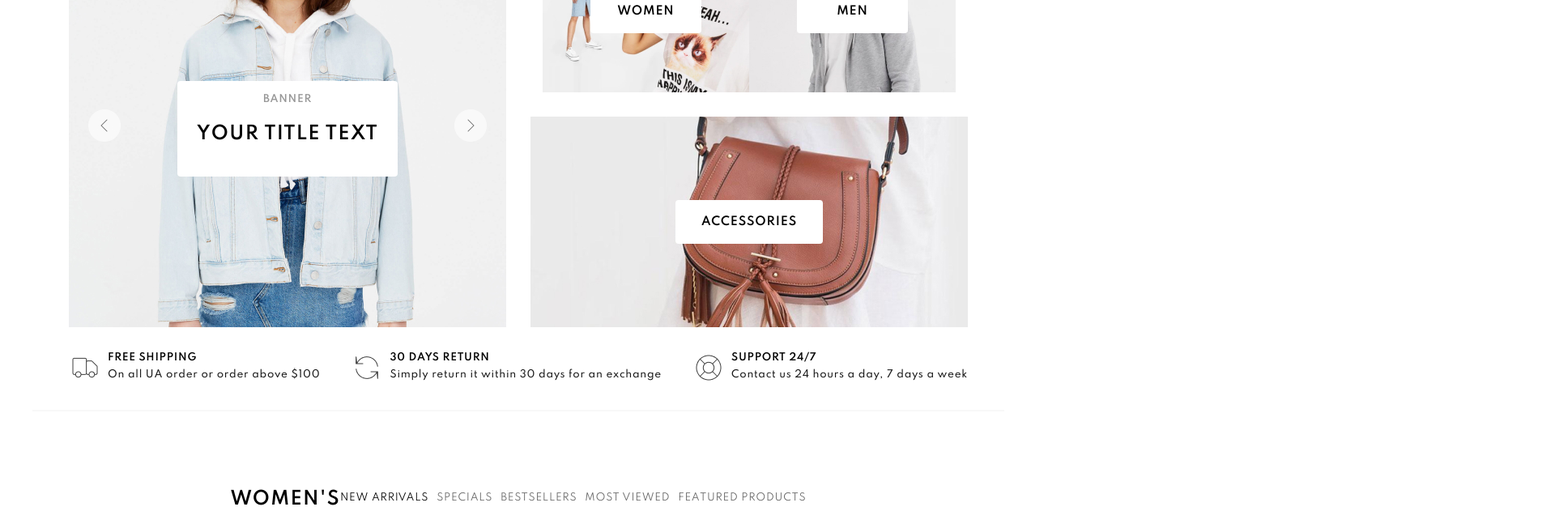
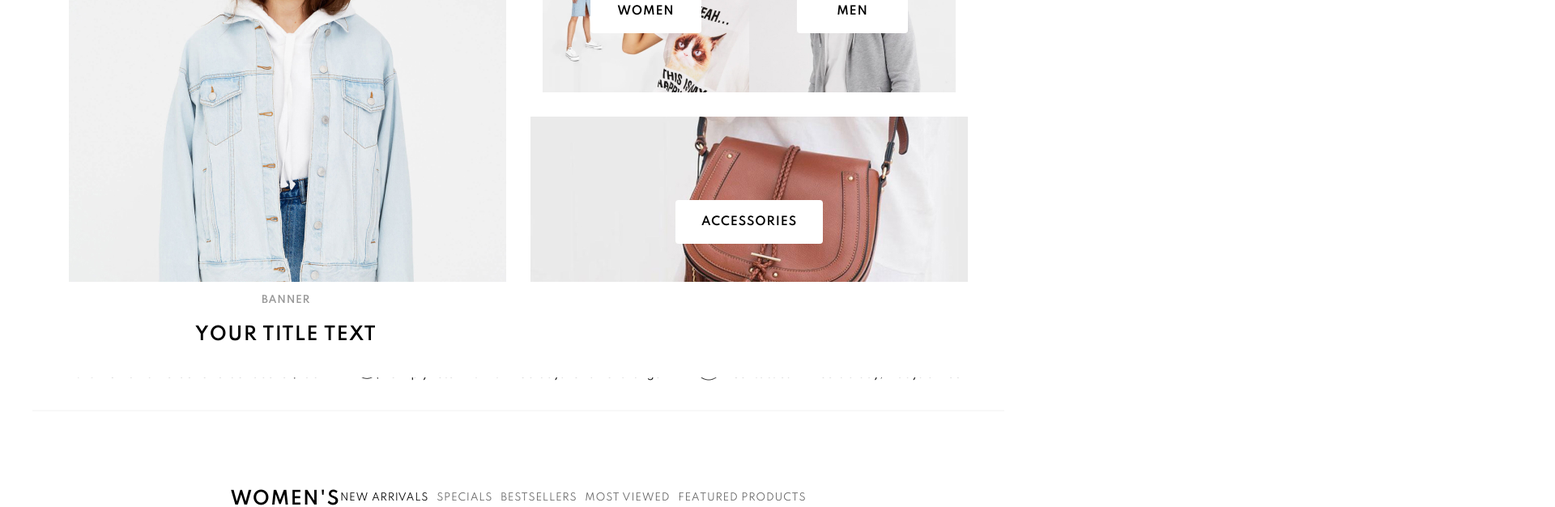
Before and after one commit to svetrima/training-shop, a React (Create React App) app: page /men in a window 1280 px wide. Shown: the part 220-846 px from the top of the page at 81% size, 1920 px wide, since content can reach past the window. Built offline with nearby package versions, Linux system fonts and the light colour scheme.

Commit message:
feat: S2 add slider code for main slider

```diff
--- a/src/Components/Slider/Slider.js
+++ b/src/Components/Slider/Slider.js
@@ -1,16 +1,49 @@
 import React from 'react';
 import './Slider.css';
+import { Swiper, SwiperSlide } from 'swiper/react';
+import { Navigation } from 'swiper';
+import 'swiper/css/navigation';
+import 'swiper/css';
+import slid from '../Header/assets/header_main.jpg';
+import '../Header/Header.css'
+
+
 
 function Slider() {
+
     return (
         <div className='slider'>
-            <div className='arrow arrow_left'>
-            </div>
-            <div className='arrow arrow_right'>
-            </div>
+            <Swiper
+                modules={[Navigation]}
+                navigation={true}
+                className="swiper" data-test-id='main-slider'>
+                <SwiperSlide className='slides'>
+                    <img src={slid} alt={slid} />
+                    <div className='main_block__banner banner'>
+                        <p>banner</p>
+                        <h2>your title text</h2>
+                    </div>
+                </SwiperSlide>
+                <SwiperSlide className='slides'>
+                    <img src={slid} alt={slid} />
+                    <div className='main_block__banner banner'>
+                        <p>banner</p>
+                        <h2>your title text</h2>
+                    </div>
+                </SwiperSlide>
+                <SwiperSlide className='slides'>
+                    <img src={slid} alt={slid} />
+                    <div className='main_block__banner banner'>
+                        <p>banner</p>
+                        <h2>your title text</h2>
+                    </div>
+                </SwiperSlide>
+            </Swiper>
+
         </div>
 
     )
+
 }
 
 export default Slider
```
